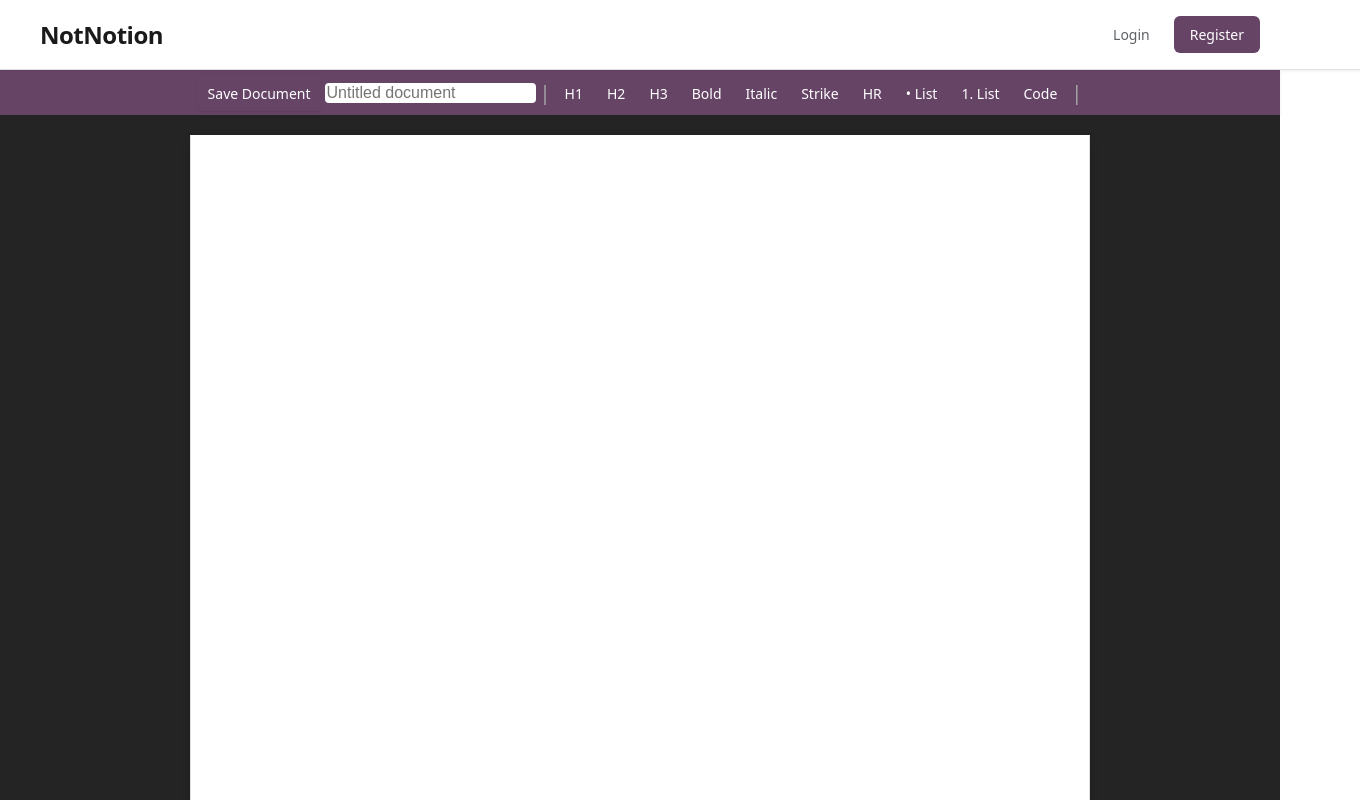
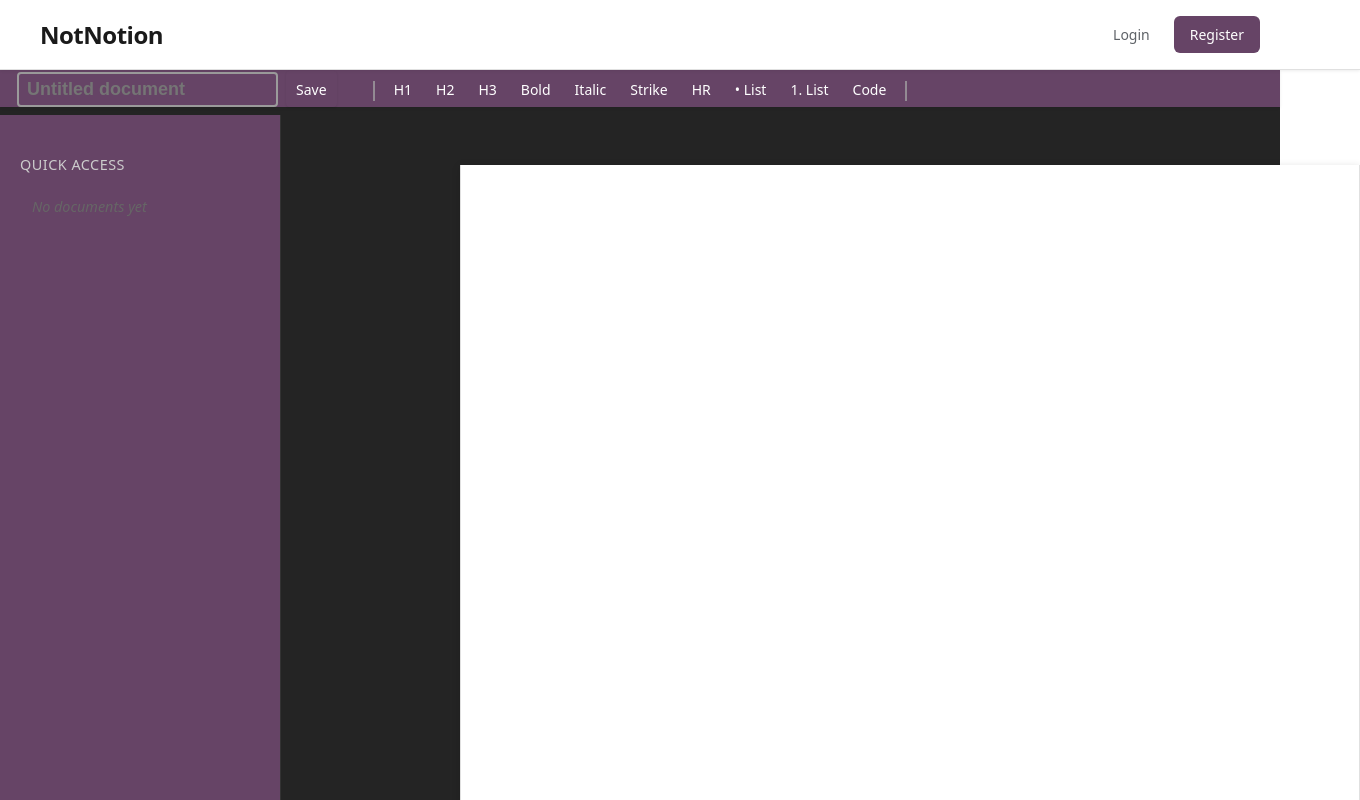
Before and after one commit to Dabbuka/NotNotion, a React app in the folder frontend/: page /app in a window 1280 px wide. Shown: the top 800 px of the page, 1360 px wide, since content can reach past the window. Built offline with nearby package versions, Linux system fonts and the light colour scheme; the HTML template or start-up script is replaced by a standard one.

Commit message:
Added side bar to noteeditor page, fixed up some details in the toolbar

```diff
--- a/frontend/src/pages/NoteEditor.jsx
+++ b/frontend/src/pages/NoteEditor.jsx
@@ -1,6 +1,6 @@
 import React, { useState, useEffect } from 'react'
 import axios from 'axios'
-import { useSearchParams } from 'react-router-dom'
+import { useSearchParams, useNavigate } from 'react-router-dom'
 import { useEditor, EditorContent } from '@tiptap/react'
 import StarterKit from '@tiptap/starter-kit'
 import Link from '@tiptap/extension-link'
@@ -21,6 +21,9 @@ function NoteEditor() {
   const [noteId, setNoteId] = useState(urlNoteId || null)
   const [initialContent, setInitialContent] = useState("")
   const [noteTitle, setNoteTitle] = useState("")
+  const [currentUser, setCurrentUser] = useState(user)
+  const [notes, setNotes] = useState([])
+  const navigate = useNavigate()
 
   const editor = useEditor({
     extensions: [
@@ -115,6 +118,27 @@ function NoteEditor() {
     const urlNoteId = searchParams.get('noteId')
     setNoteId(urlNoteId || null)
   }, [searchParams])
+
+  // Fetch notes for sidebar
+  useEffect(() => {
+    fetchNotes()
+  }, [])
+
+  const fetchNotes = async () => {
+    try {
+      if (!userId) return;
+      const response = await axios.get('/api/notes/all', {
+        params: { userID: userId },
+      });
+      setNotes(response.data);
+    } catch (error) {
+      console.error('Error fetching notes:', error);
+    }
+  };
+
+  const handleNoteClick = (clickedNoteId) => {
+    navigate(`/app?noteId=${clickedNoteId}`);
+  };
 
   useEffect(() => {
     if (!userId) {
@@ -248,10 +272,7 @@ function NoteEditor() {
   return (
     <div className="custom-md-editor">
       <div className="w-md-editor-toolbar">
-
-        <button className="save-button" onClick={handleSave}>
-          Save Document
-        </button>
+        <div className="toolbar-left">
           <input
             type="text"
             className="note-title-input"
@@ -259,6 +280,11 @@ function NoteEditor() {
             value={noteTitle}
             onChange={(e) => setNoteTitle(e.target.value)}
           />
+          <button className="save-button" onClick={handleSave}>
+            Save
+          </button>
+        </div>
+        <div className="toolbar-center">
           <p className="button-border"> | </p>
           <button onClick={() => editor?.chain().focus().toggleHeading({ level: 1 }).run()}>
             H1
@@ -292,8 +318,38 @@ function NoteEditor() {
           </button>
           <p className="button-border"> | </p>
         </div>
+        </div>
+      <div className="editor-layout">
+        {/* Sidebar - Similar to Notion */}
+        <div className="sidebar">
+          <div className="sidebar-content">
+            <h4> Quick Access </h4>
+            <div className="sidebar-section">
+              <div className="sidebar-notes">
+                {notes.slice(0, 10).map((note) => (
+                  <div
+                    key={note._id}
+                    className="sidebar-note-item"
+                    onClick={() => handleNoteClick(note._id)}
+                  >
+                    <span className="sidebar-note-icon">📄</span>
+                    <span className="sidebar-note-title" title={note.title}>
+                      {note.title.length > 20 ? note.title.substring(0, 20) + '...' : note.title}
+                    </span>
+                  </div>
+                ))}
+                {notes.length === 0 && (
+                  <div className="sidebar-empty">No documents yet</div>
+                )}
+              </div>
+            </div>
+          </div>
+        </div>
+        <div className="editor-wrapper">
           <div className="w-md-editor">
             <EditorContent editor={editor} className="editor-content" />
+          </div>
+        </div>
       </div>
     </div>
   )
--- a/frontend/src/pages/css/NoteEditor.css
+++ b/frontend/src/pages/css/NoteEditor.css
@@ -44,9 +44,8 @@
   background-color: #242424;
   display: flex;
   flex-direction: column;
-  align-items: center;
   /* Extra top padding to account for navbar (70px) + toolbar height (~50px) */
-  padding: 120px 40px 20px;
+  padding-top: 120px;
   box-sizing: border-box;
 }
 
@@ -61,7 +60,7 @@
 .custom-md-editor .w-md-editor-toolbar {
   display: flex;
   align-items: center;
-  justify-content: center;
+  justify-content: space-between;
   gap: 4px;
   padding:0px 16px;
   width: 100%;
@@ -85,12 +84,133 @@
   max-height: 45px;
 }
 
+/* Left section - Save button and title */
+.custom-md-editor .toolbar-left {
+  display: flex;
+  align-items: center;
+  gap: 8px;
+  flex-shrink: 0;
+}
+
+/* Center section - Tool buttons */
+.custom-md-editor .toolbar-center {
+  display: flex;
+  align-items: center;
+  justify-content: center;
+  gap: 4px;
+  flex: 1;
+  position: absolute;
+  left: 50%;
+  transform: translateX(-50%);
+}
+
+/* Editor layout container */
+.custom-md-editor .editor-layout {
+  display: flex;
+  width: 100%;
+  min-height: calc(100vh - 115px);
+  margin-top: 45px;
+  position: relative;
+}
+
+/* Sidebar styles - fixed on the left */
+.custom-md-editor .sidebar {
+  position: fixed;
+  left: 0;
+  top: 115px;
+  width: 280px;
+  height: calc(100vh - 115px);
+  background-color: #646;
+  border-right: 1px solid #333;
+  display: flex;
+  flex-direction: column;
+  overflow-y: auto;
+  overflow-x: hidden;
+  z-index: 1;
+}
+
+.custom-md-editor .sidebar-header {
+  padding: 20px;
+  border-bottom: 1px solid #333;
+}
+
+.custom-md-editor .sidebar-header h3 {
+  margin: 0;
+  font-size: 1.2rem;
+  color: rgba(255, 255, 255, 0.87);
+}
+
+.custom-md-editor .sidebar-content {
+  flex: 1;
+  padding: 20px;
+}
+
+.custom-md-editor .sidebar-content h4 {
+  font-size: 0.9rem;
+  text-transform: uppercase;
+  color: #ccc;
+  margin-bottom: 12px;
+  font-weight: 500;
+  letter-spacing: 0.5px;
+}
+
+.custom-md-editor .sidebar-notes {
+  display: flex;
+  flex-direction: column;
+  gap: 4px;
+}
+
+.custom-md-editor .sidebar-note-item {
+  display: flex;
+  align-items: center;
+  gap: 8px;
+  padding: 8px 12px;
+  border-radius: 4px;
+  cursor: pointer;
+  transition: background-color 0.2s;
+}
+
+.custom-md-editor .sidebar-note-item:hover {
+  background-color: #70707046;
+}
+
+.custom-md-editor .sidebar-note-icon {
+  font-size: 1rem;
+}
+
+.custom-md-editor .sidebar-note-title {
+  flex: 1;
+  font-size: 0.9rem;
+  color: rgba(255, 255, 255, 0.7);
+  overflow: hidden;
+  text-overflow: ellipsis;
+  white-space: nowrap;
+}
+
+.custom-md-editor .sidebar-empty {
+  color: #666;
+  font-size: 0.9rem;
+  padding: 8px 12px;
+  font-style: italic;
+}
+
+/* Editor wrapper - centers the editor */
+.custom-md-editor .editor-wrapper {
+  flex: 1;
+  display: flex;
+  justify-content: center;
+  width: 100%;
+  margin-left: 280px; /* Account for sidebar width */
+  padding: 0 40px;
+  box-sizing: border-box;
+}
+
 /* Document container - same width as toolbar */
 .custom-md-editor .w-md-editor {
-  max-width: 900px;
+  min-width: 900px;
   /* Matches toolbar width */
   width: 100%;
-  min-height: calc(100vh - 100px);
+  min-height: calc(100vh - 115px);
   background-color: #ffffff;
   box-shadow: 0 2px 8px rgba(0, 0, 0, 0.15);
   padding: 90px 100px;
@@ -100,8 +220,9 @@
   border-radius: 0 0 8px 8px;
   border-top: none;
   box-sizing: border-box;
-  margin: 0 auto;
-  margin-top: 15px;
+  justify-content: center;
+  margin-left: 260px;
+  overflow-y: auto;
   /* Center the document */
 }
 
@@ -129,11 +250,13 @@
 
 
 .custom-md-editor .note-title-input {
-  background-color: white;
-  color: black;
-  border: transparent;
+  background-color: transparent;
+  color: rgb(255, 255, 255);
+  border: 2px solid rgb(155, 155, 155);
+  padding: 5px 8px;
   border-radius: 4px;
-  font-size: 16px;
+  font-size: 18px;
+  font-weight: bold;
 }
 
 .custom-md-editor .save-button:hover {
```
Lines whose indentation alone changed are shown as unchanged.
